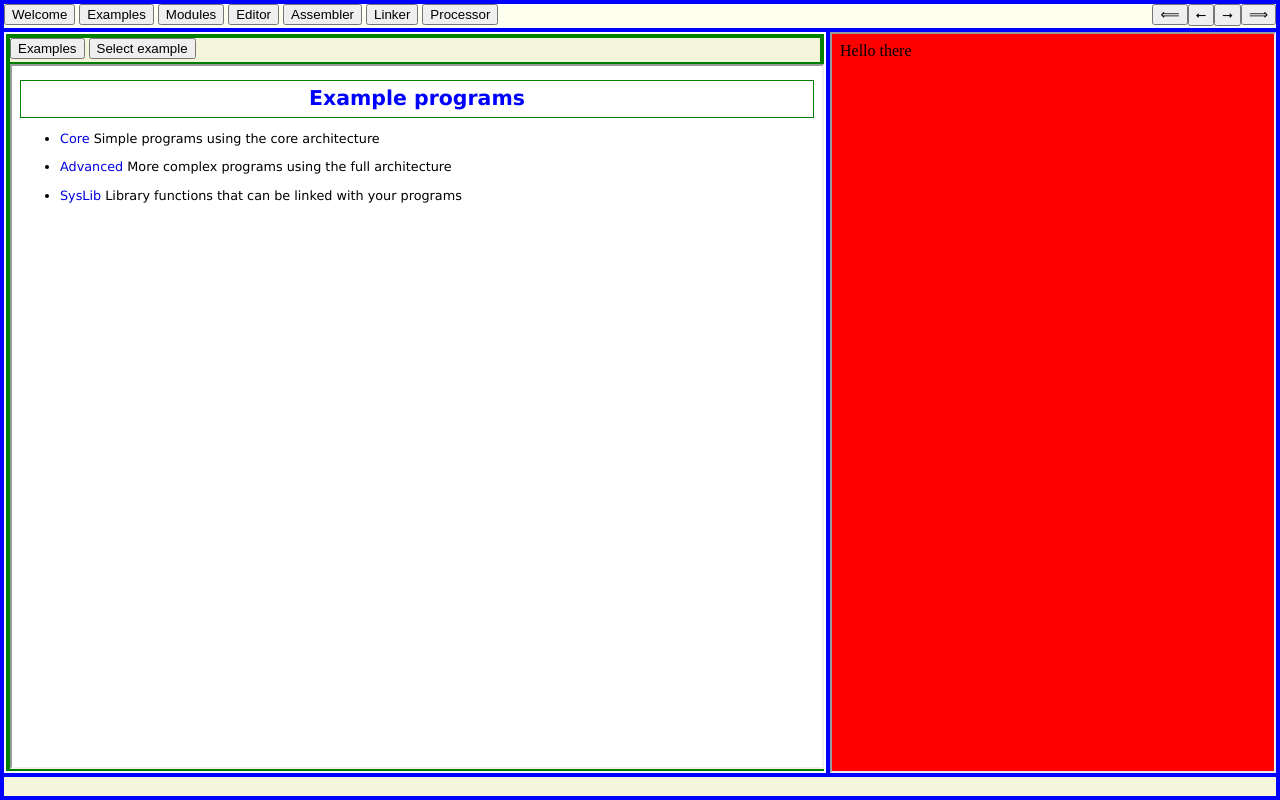
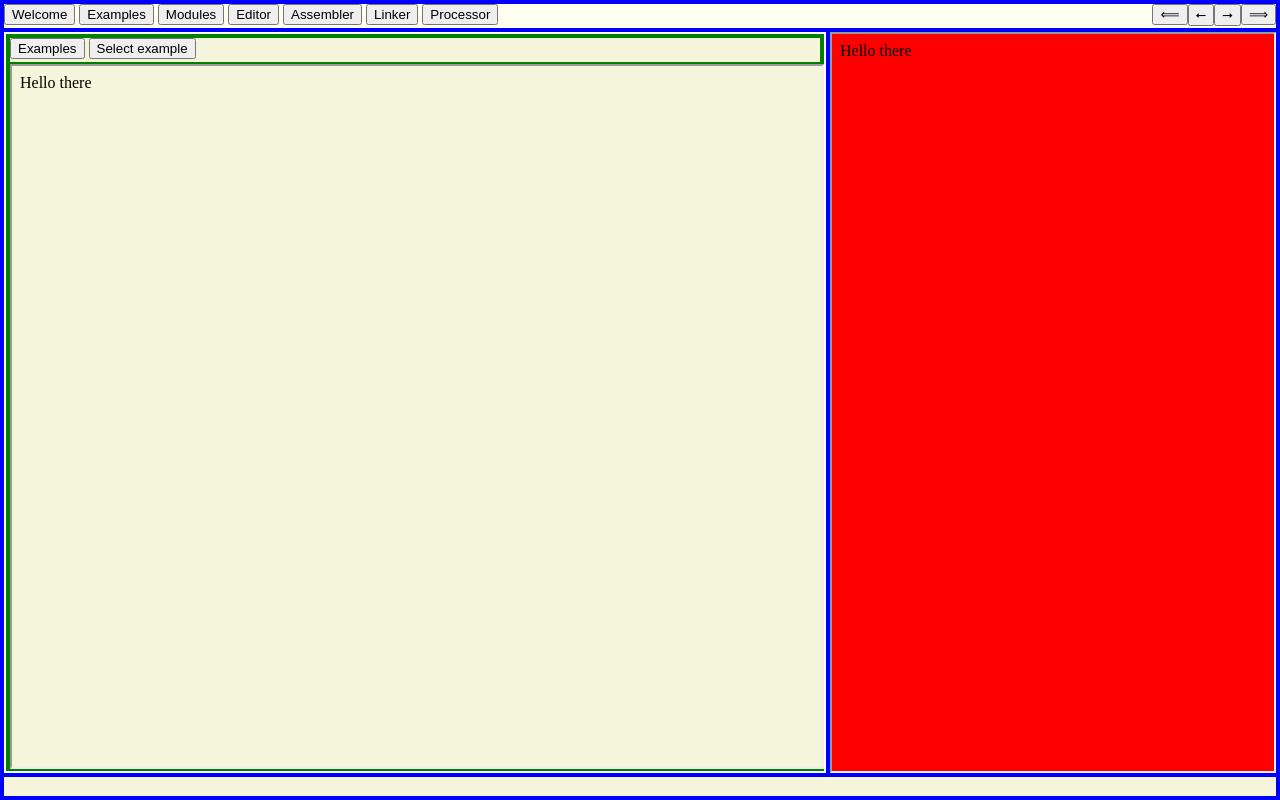
Before and after one commit to bublinec/Sigma16-Lite, a plain HTML site: page index.html in a window 1280 px wide. Both pictures are taken after a click on the button "Examples". Drawn offline with Linux system fonts and the light colour scheme.

Commit message:
Example src update

```diff
--- a/index.html
+++ b/index.html
@@ -111,7 +111,7 @@
 		</button>
 	      </div>
 	      <div class="PaneBody" id="ExamplesPane">
-		<iframe src="../examples/index.html"
+		<iframe src="intro.html"
 			name="ExamplesIframe"
 			id="ExamplesIframeId">
 		</iframe>
```
Also changed, not shown: processor.html (added).
